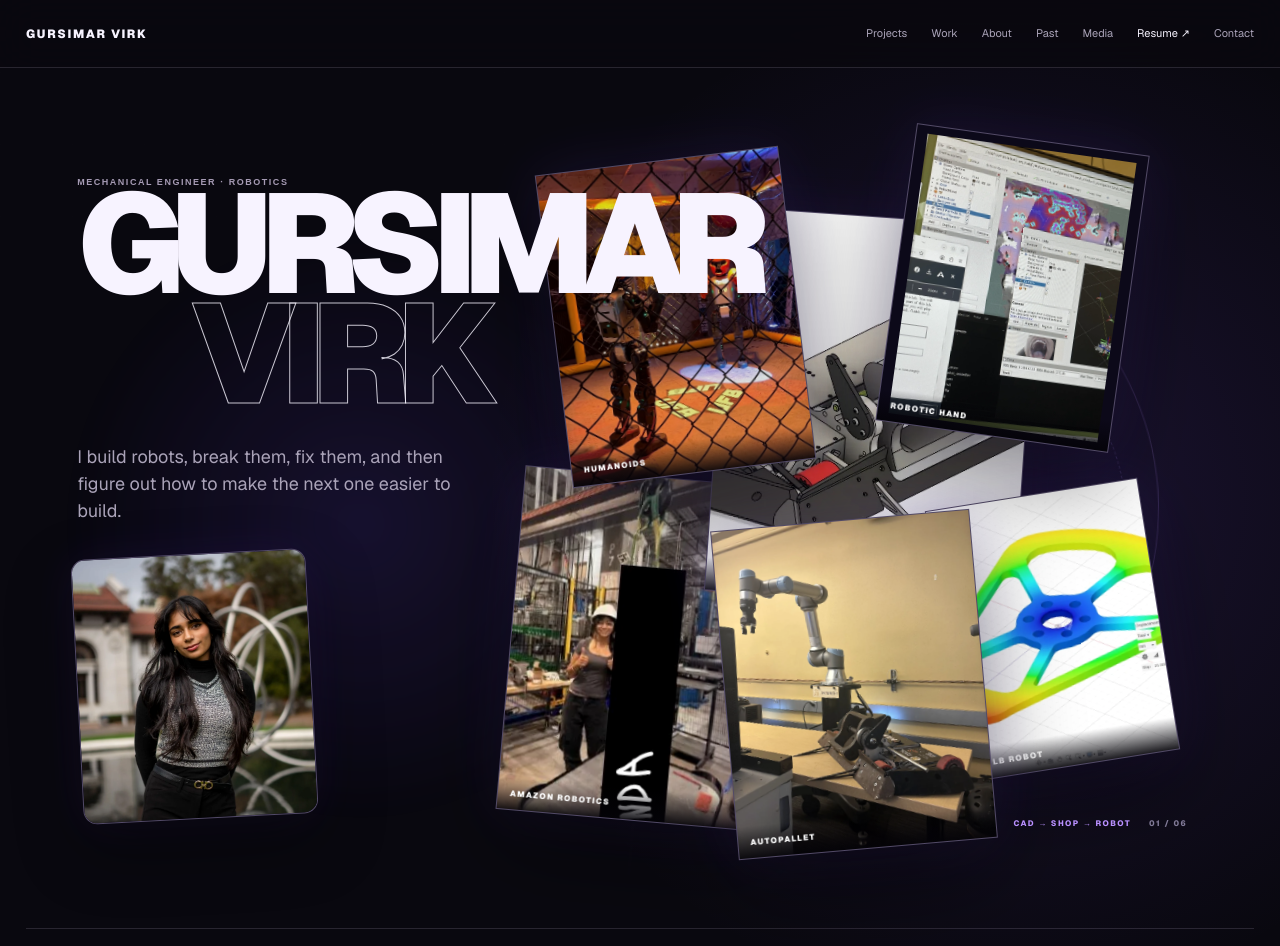
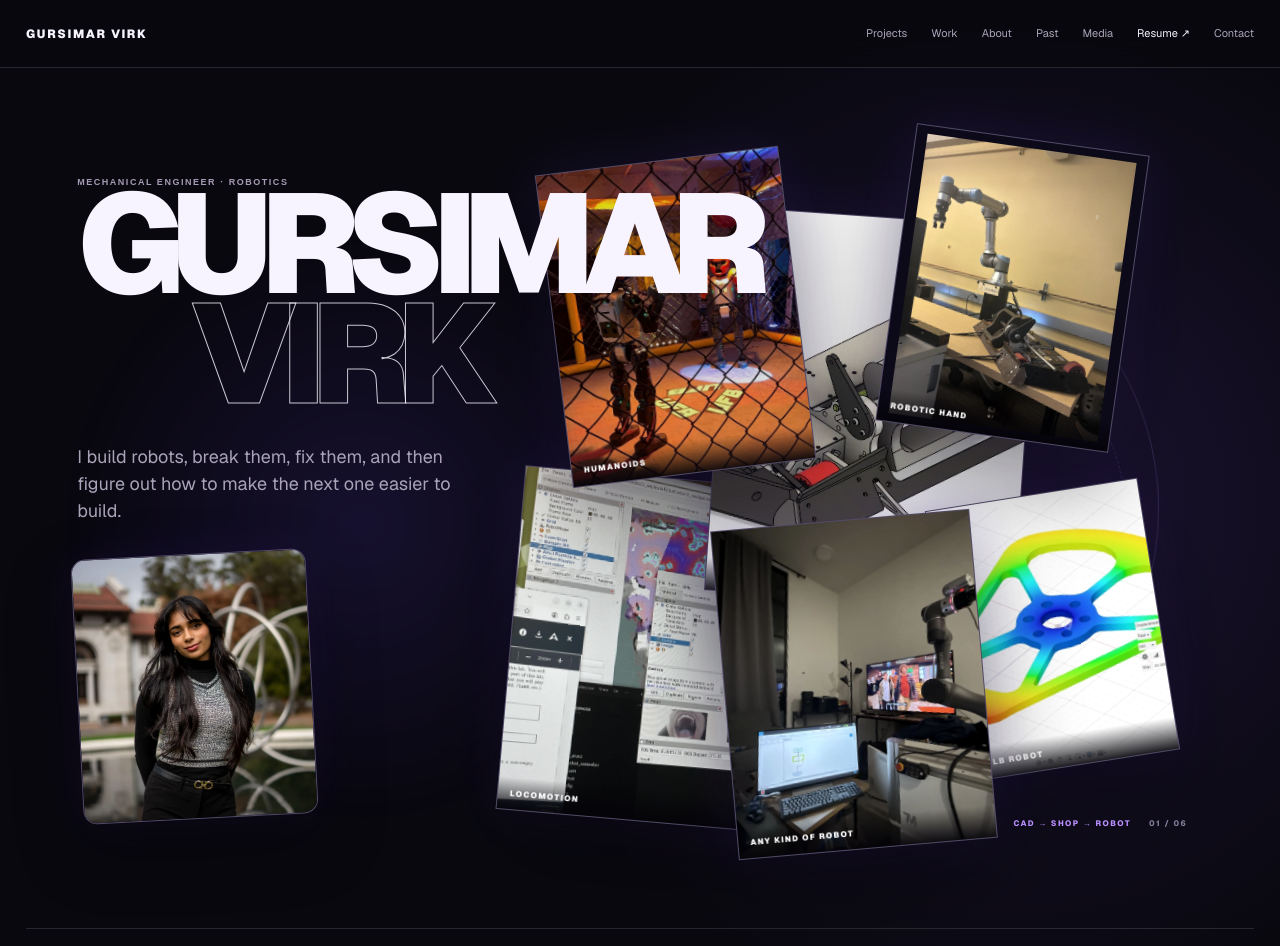
Before and after one commit to GursimarVirk/SimarWebsite, a Next.js app: page / in a window 1280 px wide. Shown: the top 946 px of the page. Built offline with nearby package versions, Linux system fonts and the light colour scheme.

Commit message:
Fix hero collage image assignments and labels

```diff
--- a/app/page.tsx
+++ b/app/page.tsx
@@ -9,9 +9,9 @@ const heroImages = [
   ["/images/Home/dcb69b8d3505bf2fbe6ff659aff682b4.webp","PORTRAIT / HOME"],
   ["/images/Humanoids/ccacc1b06bfe5fd19878ae0b81668eef.webp","HUMANOIDS"],
   ["/images/30lb Robot/024d3371033a659dea795ef2ed7f08cf.webp","30 LB ROBOT"],
-  ["/images/Robotic Arms/95b3ce2f73b8bec877e0fcc27428e9aa.webp","ROBOTIC HAND"],
-  ["https://sites.google.com/sitesv-images-rt/AMxu72vv9B-OoCaTbJpEIqg8E_K_G1qou6hB-s-1-zP_WfmRFoNb05ghSxAtZthSul0qNdSxMeQ2XHos895-bxekrwSXXRjVykMDxBSr9_WIvagi9OirkJ9hhFu5JxX1jzkCnXUhyVnJSpTSKG1Unl5EEj4Akluj9ul9uScZ1SMMEI1ejxl0kwTAu5NBn6UcXFOVj7kosSUHdk4pvVTaVQuxGfPJD8ipAEIS2PKib1JE%3Dw1280","AMAZON ROBOTICS"],
-  ["/images/Robotic Arms/2ed803397858d570e590a832d3365844.webp","AUTOPALLET"],
+  ["/images/Robotic Arms/2ed803397858d570e590a832d3365844.webp","ROBOTIC HAND"],
+  ["/images/Robotic Arms/95b3ce2f73b8bec877e0fcc27428e9aa.webp","LOCOMOTION"],
+  ["/images/Robotic Arms/9a1205816b57cf9e2ea83a3a711fbc88.webp","ANY KIND OF ROBOT"],
   ["/images/15lb Robot/1a739db5b66e7a72ddd145ae4ced166e.webp","15 LB ROBOT"],
 ];
 
@@ -79,7 +79,7 @@ const projects = [
   {slug:"15-lb-combat-robots", title:"15 lb Combat Robots", group:"COMBAT ROBOTICS", description:"Competition-ready builds using Fusion 360 / Onshape, FEA, CAM, weight reduction, AR500 fabrication, and mentorship.", image:"/images/15lb Robot/1a739db5b66e7a72ddd145ae4ced166e.webp", size:"small", category:"COMBAT ROBOTICS"},
   {slug:"humanoid-robotics", title:"Humanoid Robotics", group:"ULTIMATE FIGHT BOTS", description:"Unitree + Booster integration, calibration, motion behaviors, debugging, recovery, and live robot fights.", image:"/images/Humanoids/ccacc1b06bfe5fd19878ae0b81668eef.webp", size:"small", category:"ROBOTICS & MANIPULATION"},
   {slug:"grocerygizmo", title:"Autonomous 6-DOF Grasping", group:"UC BERKELEY · GROCERYGIZMO", description:"Omron TM5-700, RealSense, AR tags, ROS 2, MoveIt2, Robotiq, custom CAD, and manipulation recovery.", image:"https://raw.githubusercontent.com/pchrisoc/GroceryGizmo/main/public/arm.jpg", size:"large", category:"ROBOTICS & MANIPULATION"},
-  {slug:"robotic-hand", title:"15-DOF Teleoperated Hand", group:"UC BERKELEY", description:"Sensor component + robotic portion of a teleoperated humanoid hand, backed by the original final report and shop presentation.", image:"/images/Robotic Arms/95b3ce2f73b8bec877e0fcc27428e9aa.webp", size:"small", category:"ROBOTICS & MANIPULATION"},
+  {slug:"robotic-hand", title:"15-DOF Teleoperated Hand", group:"UC BERKELEY", description:"Sensor component + robotic portion of a teleoperated humanoid hand, backed by the original final report and shop presentation.", image:"/images/Robotic Arms/2ed803397858d570e590a832d3365844.webp", size:"small", category:"ROBOTICS & MANIPULATION"},
   {slug:"robotic-arms", title:"Robotic Arms", group:"ROBOTICS · MANIPULATION", description:"Multi-DOF manipulators spanning planning, control, perception, hardware integration, and industrial-arm exposure.", image:"/images/Robotic Arms/9a1205816b57cf9e2ea83a3a711fbc88.webp", size:"small", category:"ROBOTICS & MANIPULATION"},
   {slug:"motorcycle-communication-system", title:"Motorcycle Communication System", group:"PRODUCT DEVELOPMENT", description:"A connected helmet concept combining GPS, Bluetooth, sensors, audio, AI, product research, and team coordination.", image:"https://drive.google.com/thumbnail?id=1PtgBqGz5OtcBSldxkl2myrix2rrQJnmgBT-T3LMhKNM&sz=w1200", size:"small", category:"PRODUCT DESIGN & MANUFACTURING"},
   {slug:"combat-box", title:"Combat Box", group:"COMBAT ROBOTICS", description:"A 1/2-inch polycarbonate testing environment built for the teams I mentored.", image:"/images/1b8531ca4ea42eb702b0ae7fbf321db2.webp", size:"small", category:"COMBAT ROBOTICS"},
```
